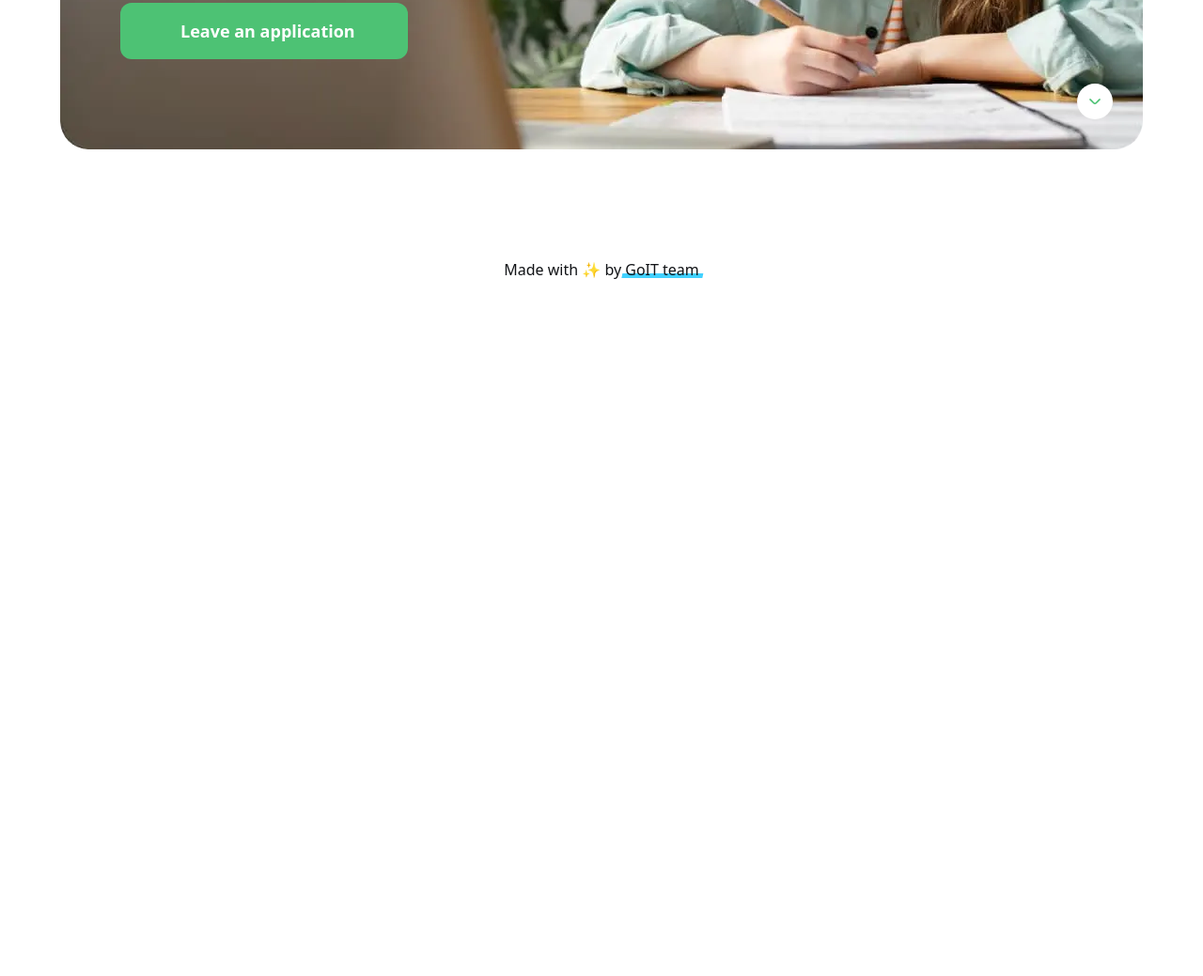
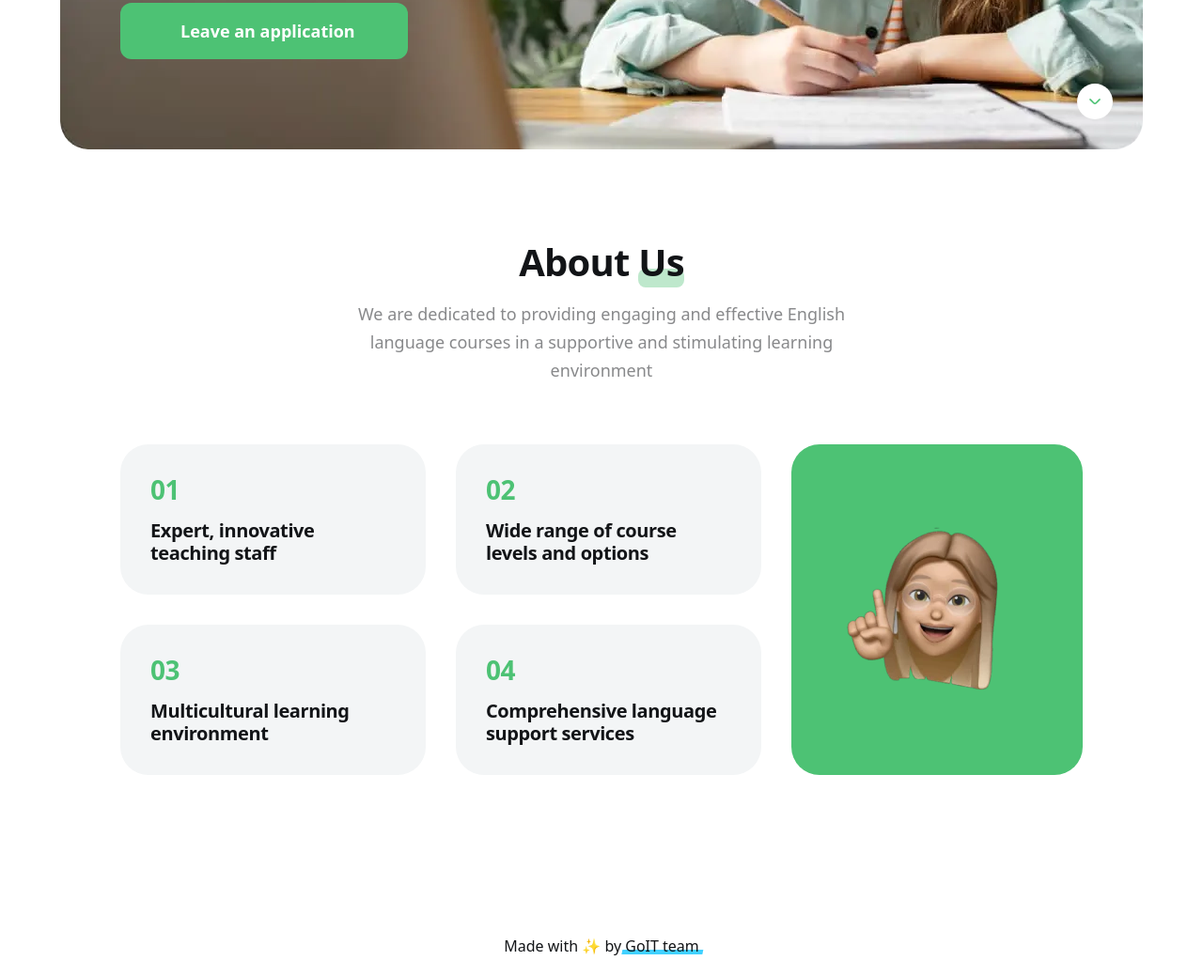
Before and after one commit to nikita-parkhomenko/final-project, a website built with Vite: page src/index.html in a window 1280 px wide. Shown: the part 562-1601 px from the top of the page at 94% size. Before the commit the page ends 881 px from the top, so only its background shows below. Built offline with nearby package versions, Linux system fonts and the light colour scheme.

Commit message:
Build About Us section with numbered benefits list and photo card

```diff
--- /dev/null
+++ b/src/css/about.css
@@ -0,0 +1,78 @@
+.about-content {
+  display: flex;
+  flex-wrap: wrap;
+  gap: 20px;
+}
+
+.about-list {
+  display: flex;
+  flex: 1;
+  flex-wrap: wrap;
+  gap: 20px;
+  margin: 0;
+  padding: 0;
+  list-style: none;
+  counter-reset: item-counter;
+}
+
+.about-item {
+  flex-basis: 100%;
+  padding: 32px;
+  border-radius: 30px;
+  background-color: var(--color-gray);
+  font-size: 20px;
+  font-weight: 600;
+  line-height: 1.2;
+  letter-spacing: -0.02em;
+}
+
+.about-item::before {
+  display: block;
+  margin-bottom: 16px;
+  counter-increment: item-counter;
+  content: counter(item-counter, decimal-leading-zero);
+  font-size: 28px;
+  font-weight: 700;
+  line-height: 1.14286;
+  letter-spacing: -0.02em;
+  color: var(--color-green);
+}
+
+.about-photo {
+  display: flex;
+  flex-basis: 100%;
+  align-items: center;
+  justify-content: center;
+  padding: 51px 0;
+  border-radius: 30px;
+  background-color: var(--color-green);
+}
+
+.about-image {
+  border-radius: 50%;
+}
+
+@media screen and (min-width: 768px) {
+  .about-content {
+    gap: 32px;
+  }
+
+  .about-list {
+    gap: 32px;
+  }
+
+  .about-item {
+    flex-basis: calc(50% - 16px);
+  }
+
+  .about-photo {
+    padding: 16px 0;
+  }
+}
+
+@media screen and (min-width: 1280px) {
+  .about-photo {
+    flex: 0 0 310px;
+    padding: 70px 28px;
+  }
+}
--- a/src/css/common.css
+++ b/src/css/common.css
@@ -27,6 +27,23 @@ h2 {
 
 .highlight {
   color: var(--color-lightestgreen);
+}
+
+.underline {
+  position: relative;
+}
+
+.underline::after {
+  content: '';
+  z-index: -1;
+  position: absolute;
+  left: 0;
+  bottom: 0;
+  display: block;
+  width: 100%;
+  height: 20px;
+  border-radius: 8px;
+  background-color: var(--color-lightestgreen);
 }
 
 .btn {
--- a/src/css/styles.css
+++ b/src/css/styles.css
@@ -16,4 +16,5 @@
 @import url('./header.css');
 @import url('./mobile-menu.css');
 @import url('./hero.css');
+@import url('./about.css');
 @import url('./footer.css');
--- a/src/index.html
+++ b/src/index.html
@@ -18,6 +18,7 @@
 
     <main>
       <load src="./partials/hero.html" />
+      <load src="./partials/about.html" />
     </main>
 
     <load src="./partials/footer.html" />
--- /dev/null
+++ b/src/partials/about.html
@@ -0,0 +1,29 @@
+<section class="section about" id="about">
+  <div class="container">
+    <div class="section-header">
+      <h2>About <span class="underline">Us</span></h2>
+      <p class="section-description">
+        We are dedicated to providing engaging and effective English language courses in a supportive and stimulating learning environment
+      </p>
+    </div>
+
+    <div class="about-content">
+      <ol class="about-list">
+        <li class="about-item">Expert, innovative teaching staff</li>
+        <li class="about-item">Wide range of course levels and options</li>
+        <li class="about-item">Multicultural learning environment</li>
+        <li class="about-item">Comprehensive language support services</li>
+      </ol>
+
+      <div class="about-photo">
+        <img
+          class="about-image"
+          src="./img/about/about-1x.webp"
+          srcset="./img/about/about-1x.webp 1x, ./img/about/about-2x.webp 2x"
+          alt="Student learning English"
+          loading="lazy"
+        />
+      </div>
+    </div>
+  </div>
+</section>
```
